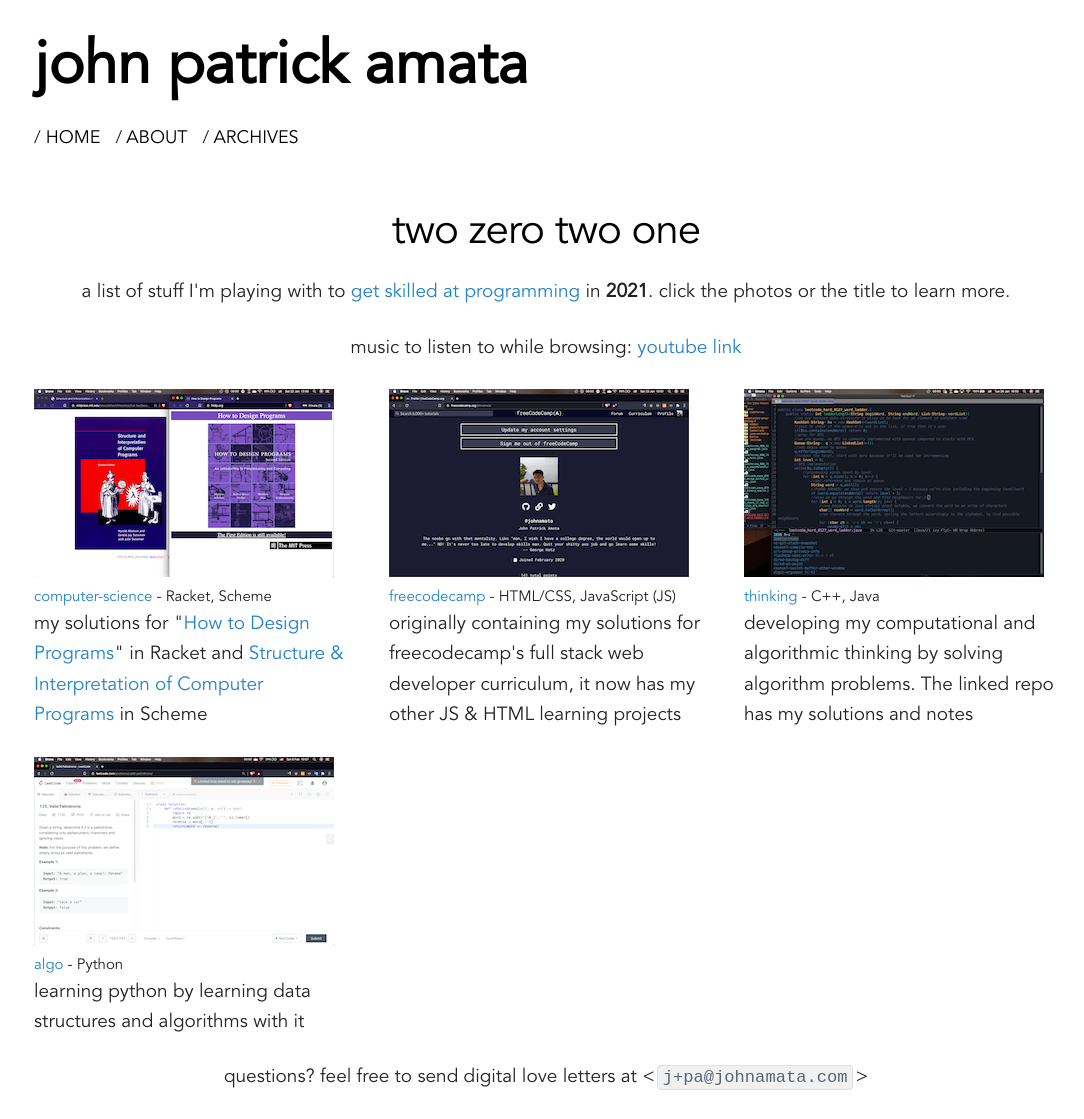
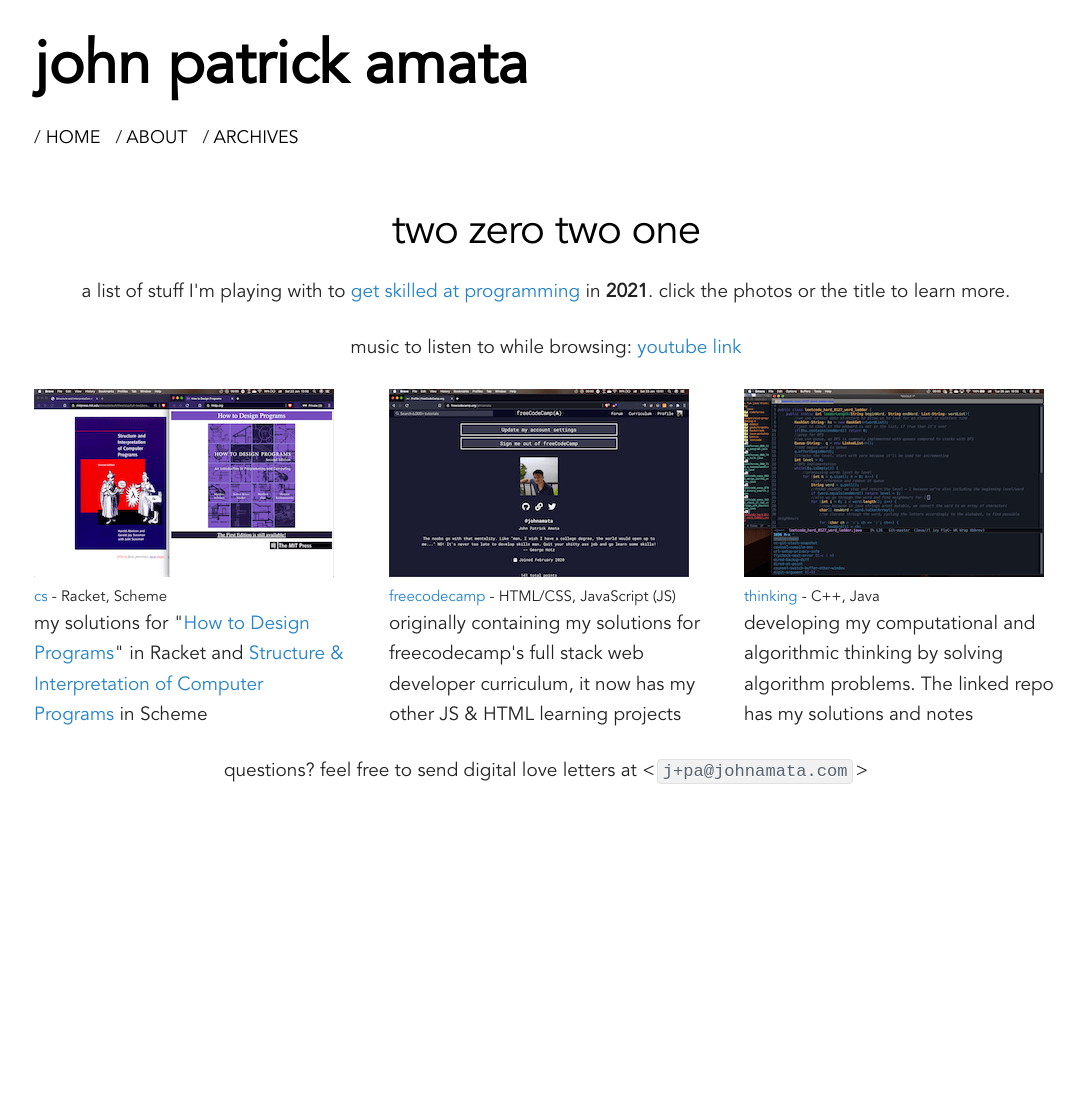
Before and after one commit to jpamata/jpamata.github.io, a Jekyll site: the page built from projects/2021.md, in a window 1280 px wide. Shown: the whole page, without its empty margins (94-1178 px from the left). Built offline with Jekyll 4.4.1, drawn with Linux system fonts in a browser that asks for light colours; after the commit the page ends 900 px from its top, so only the background shows below that.

Commit message:
Update 2021.md

```diff
--- a/projects/2021.md
+++ b/projects/2021.md
@@ -436,9 +436,9 @@
 <div class="row">
   <div class="four columns">
   <div class="imagg">
-      <a href="https://github.com/johnamata/computer-science">
+      <a href="https://github.com/johnamata/cs">
         <img src="../projects/pics/cs2.png" class="image-col" alt="sicp-htdp">
-        <span class="proj-title">computer-science</span></a> - Racket, Scheme
+        <span class="proj-title">cs</span></a> - Racket, Scheme
       <p>my solutions for "<a href="https://htdp.org/2020-8-1/Book/index.html">How to Design Programs</a>" in Racket and <a href="https://news.ycombinator.com/item?id=21299546">Structure & Interpretation of Computer Programs</a> in Scheme</p>
   </div>
   </div>
@@ -463,19 +463,5 @@
 </div>
 </section>
 
-<!---  ROW 2 --->
-<section>
-<div class="row">
-  <div class="four columns">
-  <div class="imagg">
-      <a href="thinking">
-        <img src="../projects/pics/algo.png" class="image-col" alt="fcc">
-        <span class="proj-title">algo</span></a> - Python
-		<p>learning python by learning data structures and algorithms with it</p>
-  </div>
-  </div>
-</div>
-</section>
-
 
 <center><p>questions? feel free to send digital love letters at &lt;<code>j+pa@johnamata.com</code>&gt;</p></center>
```
